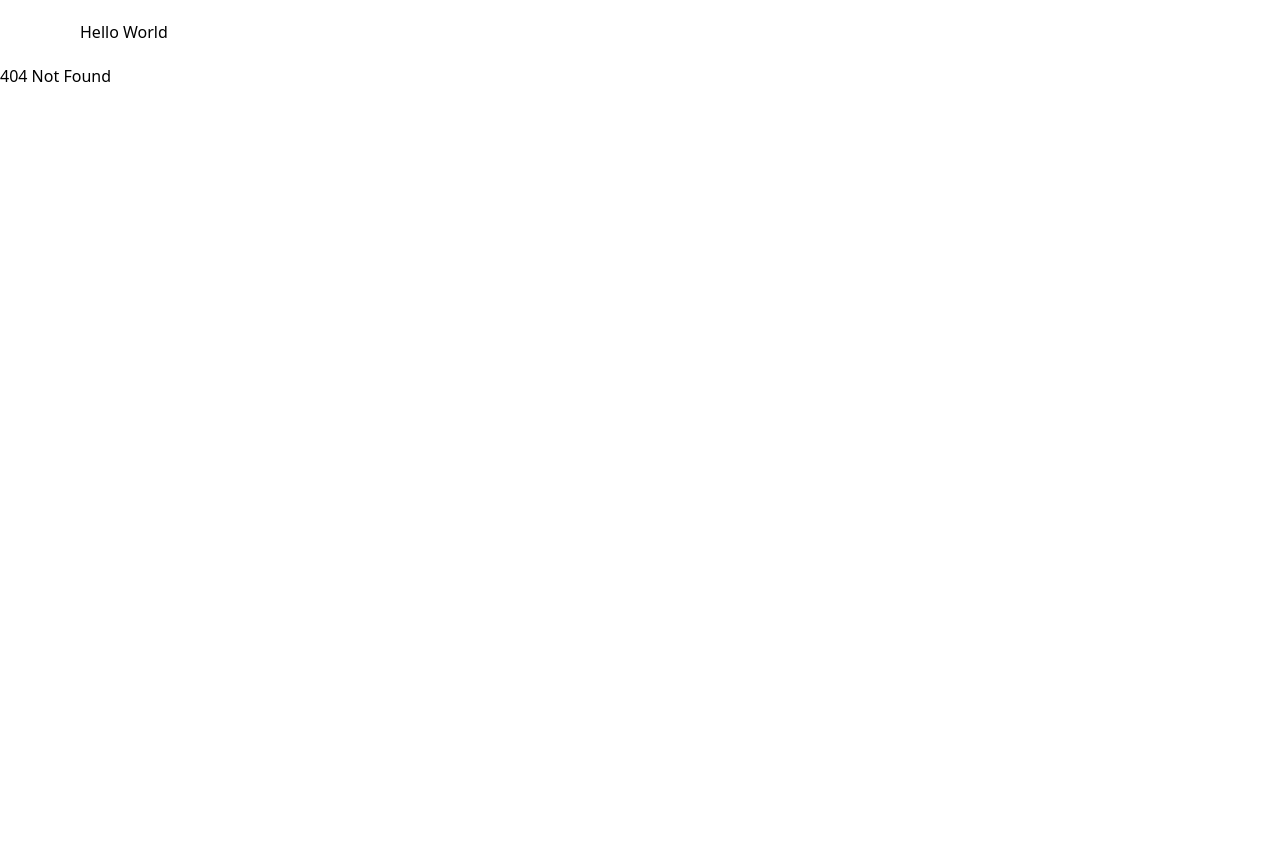
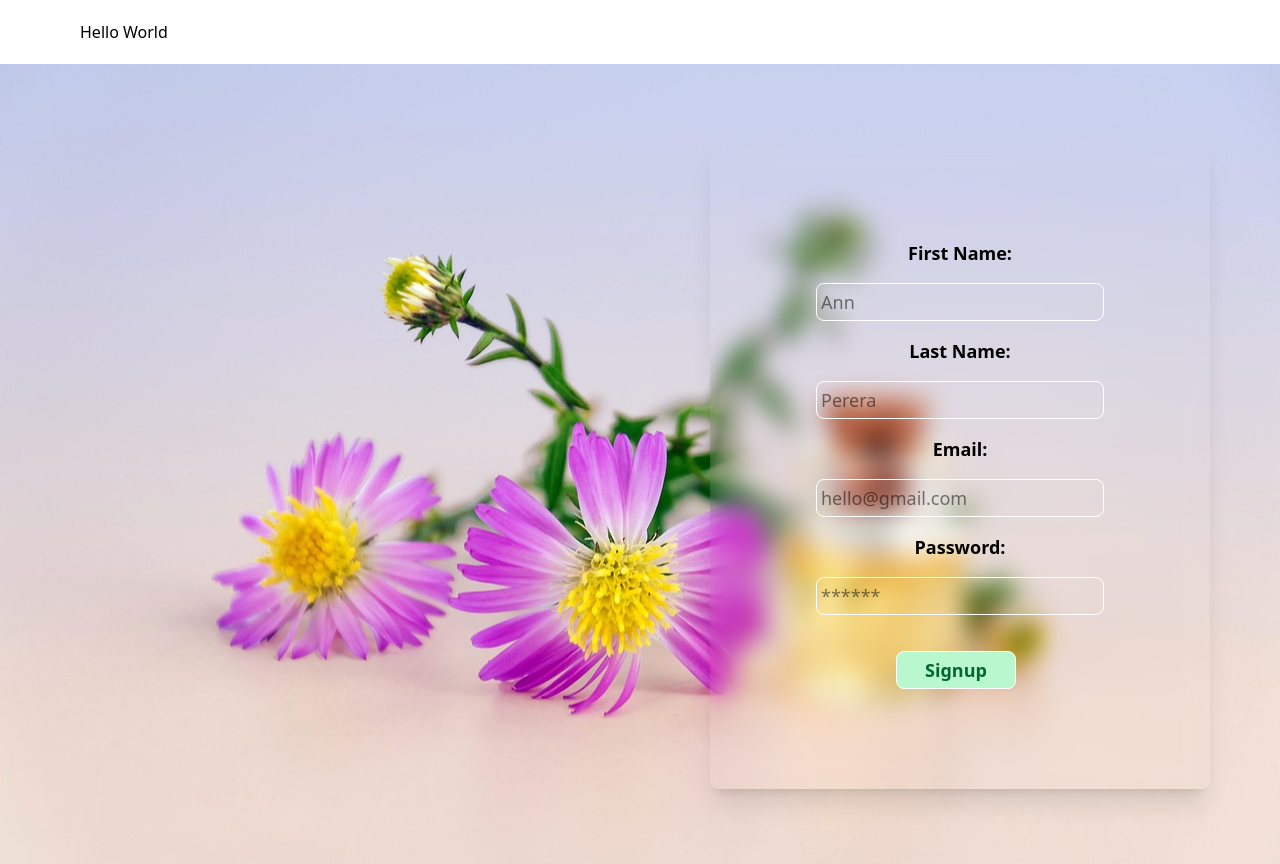
Before and after one commit to Dinuvi9170/cbc-frontend, a React app: page /register in a window 1280 px wide. Before the commit this address had no page. Before the commit the page ends 800 px from the top, so only its background shows below. Built offline with nearby package versions, Linux system fonts and the light colour scheme; the HTML template or start-up script is replaced by a standard one.

Commit message:
create signup page

```diff
--- a/src/App.jsx
+++ b/src/App.jsx
@@ -7,6 +7,7 @@ import Admin from './pages/admin'
 import TestPage from './pages/testPage'
 import Login from './pages/login'
 import { Toaster } from 'react-hot-toast'
+import Signup from './pages/signup'
 
 function App() {
 
@@ -19,6 +20,7 @@ function App() {
           <Route path='/' element={<Home/>}/>
           <Route path='/products' element={<Products/>}/>
           <Route path='/login' element={<Login/>}/>
+          <Route path='/register' element={<Signup/>}/>
           <Route path='/testing' element={<TestPage/>}/>
           <Route path='/admin/*' element={<Admin/>}/>
           <Route path='/*' element={<h1>404 Not Found</h1>}/>
--- a/src/pages/login.jsx
+++ b/src/pages/login.jsx
@@ -56,7 +56,7 @@ const Login =()=>{
                             onChange={(e)=>{setpassword(e.target.value)}}
                         />
                         <button
-                            className="border border-white font-bold bg-red-200 text-red-800 mt-5 py-1 rounded-lg w-30 text-center mx-20 cursor-pointer"
+                            className="border border-white font-bold bg-green-200 text-green-800 mt-5 py-1 rounded-lg w-30 text-center mx-20 cursor-pointer"
                             onClick={handlelogin} type="button"
                         >
                             Login
--- a/src/pages/signup.jsx
+++ b/src/pages/signup.jsx
@@ -1,6 +1,91 @@
-const Signup= ()=> {
-    return(
-        <div></div>
-    )
-}
+import { useState } from "react";
+import axios from "axios";
+import { toast } from "react-hot-toast";
+import { useNavigate } from "react-router-dom";
+
+const Signup = () => {
+  const navigate = useNavigate();
+  const [firstName, setFirstName] = useState("");
+  const [lastName, setLastName] = useState("");
+  const [email, setEmail] = useState("");
+  const [password, setPassword] = useState("");
+
+  const handleSignup = async () => {
+    try {
+      const response = await axios.post(
+        import.meta.env.VITE_BACKEND_URL + "/api/users/",
+        {
+          firstName,
+          lastName,
+          email,
+          password,
+        }
+      );
+      toast.success("Signup successful");
+      navigate("/login");
+    } catch (e) {
+      toast.error(e.response?.data?.message || "Signup failed");
+    }
+  };
+
+  return (
+    <div className="w-full h-screen bg-[url('/images/cosmetic-oil.jpg')] bg-center bg-cover flex justify-evenly items-center">
+      <div className="w-1/2 h-full"></div>
+      <div className="w-1/2 h-full flex justify-center items-center">
+        <div className="flex justify-center items-center w-[500px] h-[650px] bg-white-400 shadow-xl rounded-lg backdrop-blur-md">
+          <form className="flex flex-col gap-4 text-lg">
+            <label className="text-center font-semibold">First Name:</label>
+            <input
+              type="text"
+              placeholder="Ann"
+              value={firstName}
+              required
+              className="border border-white outline-white p-1 rounded-lg w-72"
+              onChange={(e) => setFirstName(e.target.value)}
+            />
+
+            <label className="text-center font-semibold">Last Name:</label>
+            <input
+              type="text"
+              placeholder="Perera"
+              value={lastName}
+              required
+              className="border border-white outline-white p-1 rounded-lg w-72"
+              onChange={(e) => setLastName(e.target.value)}
+            />
+
+            <label className="text-center font-semibold">Email:</label>
+            <input
+              type="email"
+              placeholder="hello@gmail.com"
+              value={email}
+              required
+              className="border border-white outline-white p-1 rounded-lg w-72"
+              onChange={(e) => setEmail(e.target.value)}
+            />
+
+            <label className="text-center font-semibold">Password:</label>
+            <input
+              type="password"
+              placeholder="******"
+              value={password}
+              required
+              className="border border-white outline-white p-1 rounded-lg w-72"
+              onChange={(e) => setPassword(e.target.value)}
+            />
+
+            <button
+              className="border border-white font-bold bg-green-200 text-green-800 mt-5 py-1 rounded-lg w-30 text-center mx-20 cursor-pointer"
+              onClick={handleSignup}
+              type="button"
+            >
+              Signup
+            </button>
+          </form>
+        </div>
+      </div>
+    </div>
+  );
+};
+
 export default Signup;
```
